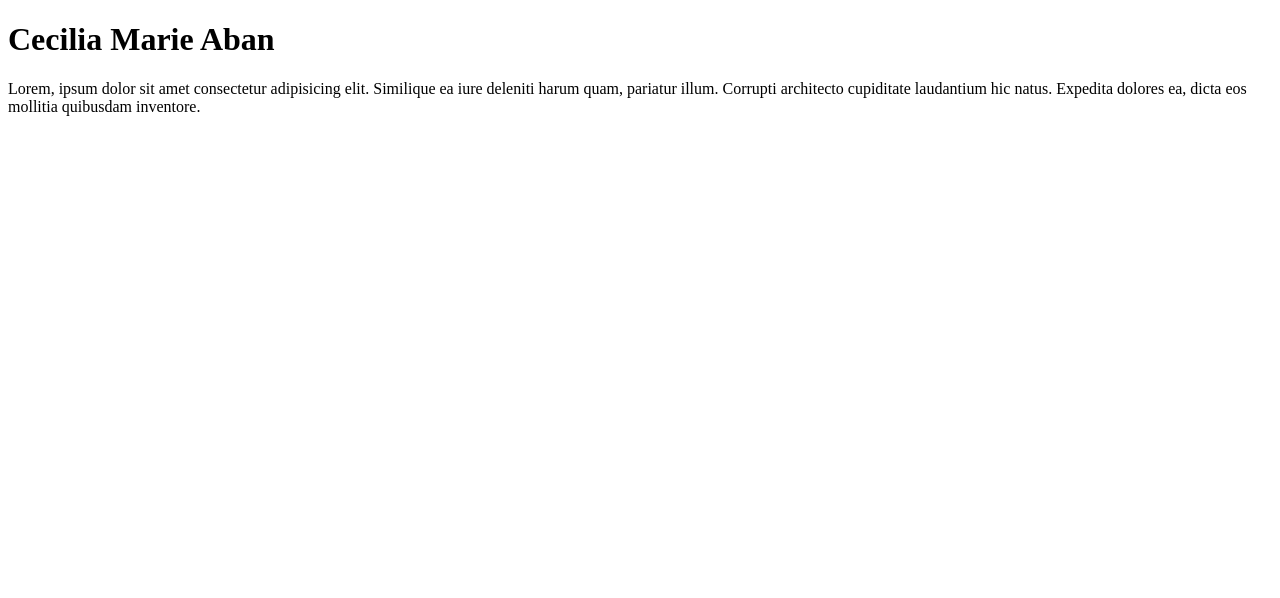
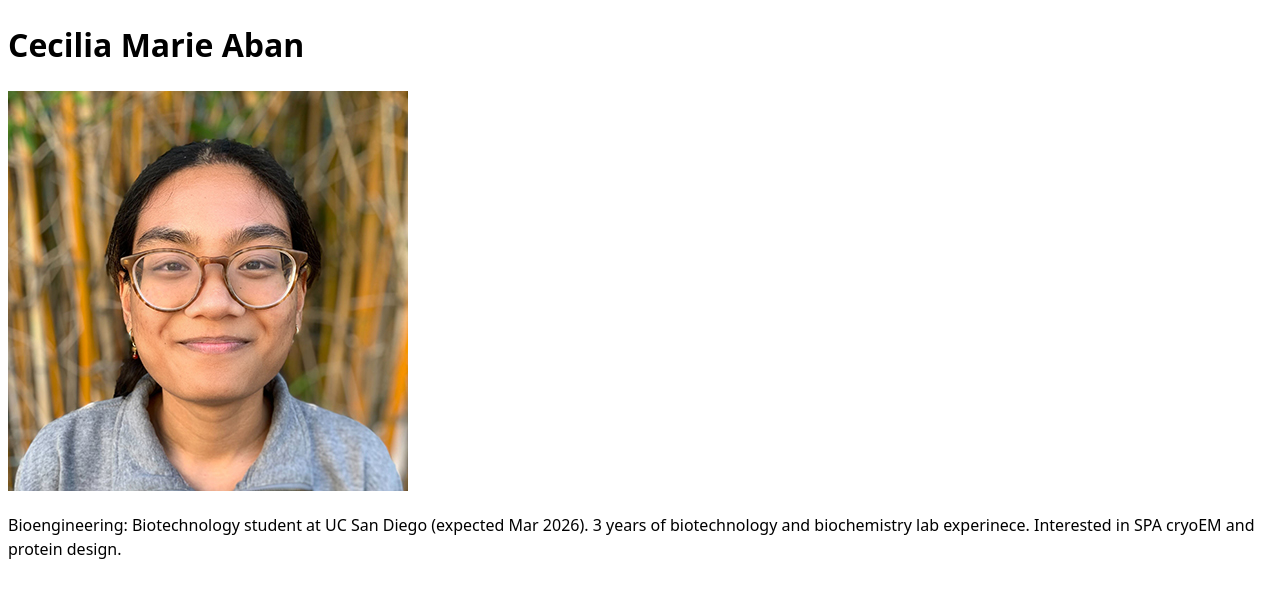
Before and after one commit to cecilia-mariea/portfolio, a plain HTML site: page index.html in a window 1280 px wide. Drawn offline with Linux system fonts and the light colour scheme.

Commit message:
css styling

```diff
--- a/index.html
+++ b/index.html
@@ -1,13 +1,14 @@
 <!DOCTYPE html>
 <html lang="en">
 <head>
+    <link rel="stylesheet" href="style.css">
     <meta charset="UTF-8">
     <meta name="viewport" content="width=device-width, initial-scale=1.0">
     <title>Cecilia Marie Aban: Personal site and Portfolio</title>
 </head>
 <body>
     <h1>Cecilia Marie Aban</h1>
-    <p>Lorem, ipsum dolor sit amet consectetur adipisicing elit. Similique ea iure deleniti harum quam, pariatur illum. Corrupti architecto cupiditate laudantium hic natus. Expedita dolores ea, dicta eos mollitia quibusdam inventore.</p>
-
+    <img src="images/lander-lab-headshot.jpg" alt="picture of Cecilia">
+    <p>Bioengineering: Biotechnology student at UC San Diego (expected Mar 2026). 3 years of biotechnology and biochemistry lab experinece. Interested in SPA cryoEM and protein design.</p>
 </body>
 </html>
--- /dev/null
+++ b/style.css
@@ -0,0 +1,6 @@
+body {
+  /* Set line height to 1.5 times the font size
+	   and use the OS’s UI font as the website font
+	 */
+  font: 100%/1.5 system-ui;
+}
```
Also changed, not shown: README.md, images/lander-lab-headshot.jpg (added).
